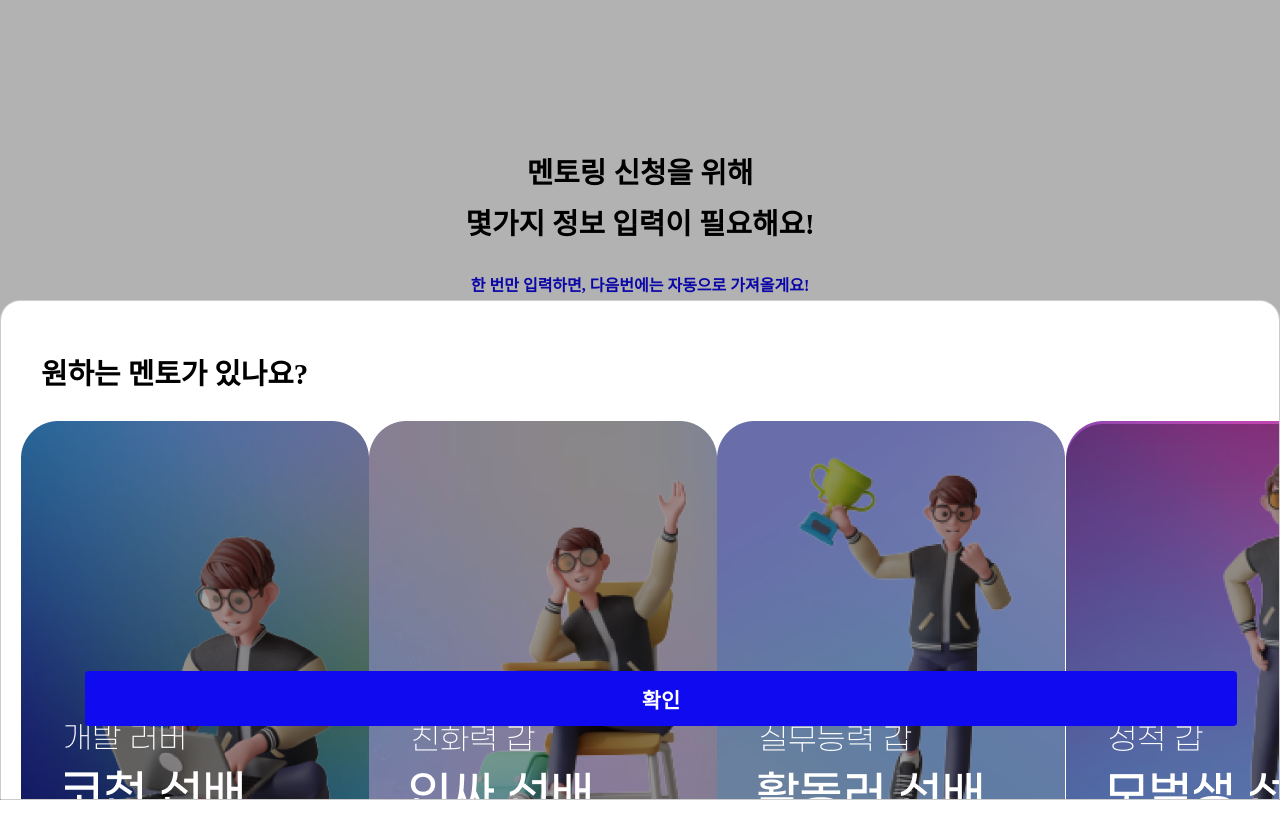
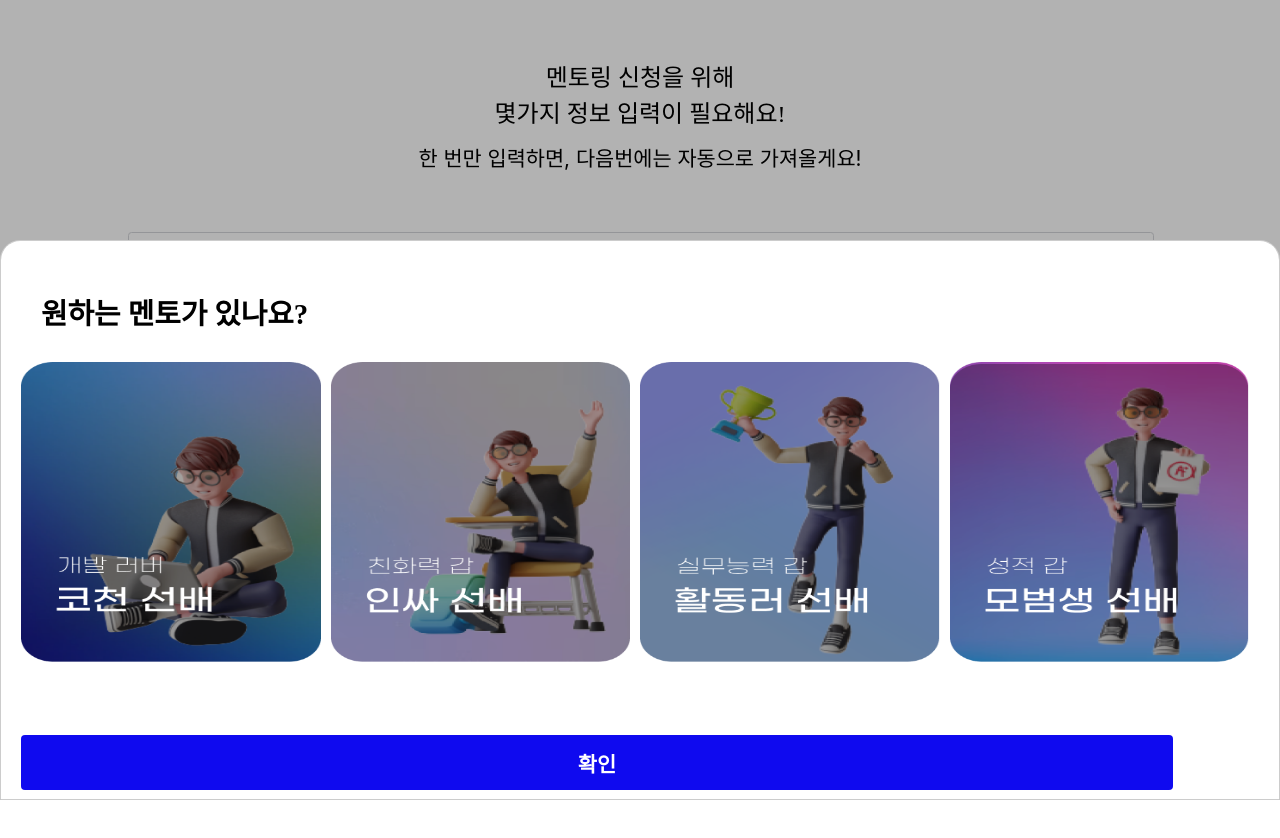
Before and after one commit to ITKOO/connect-dku-client, a React (Create React App) app: page /signup in a window 1280 px wide. Both pictures are taken after a click on the button "다음". Shown: the top 838 px of the page. After the commit the page ends 800 px from the top, so only its background shows below. Built offline with nearby package versions, Linux system fonts and the light colour scheme; a web font is replaced by a local one.

Commit message:
style(#14): 인트로 퍼블리싱 구현

```diff
--- a/package.json
+++ b/package.json
@@ -6,6 +6,7 @@
     "@testing-library/jest-dom": "^5.16.5",
     "@testing-library/react": "^13.4.0",
     "@testing-library/user-event": "^13.5.0",
+    "history": "^5.3.0",
     "react": "^18.2.0",
     "react-dom": "^18.2.0",
     "react-modal": "^3.16.1",
--- a/src/App.css
+++ b/src/App.css
@@ -3,39 +3,46 @@
 	padding: 0;
 }
 
-html, body, #root {
+html,
+body,
+#root {
 	height: 100%;
 }
 
-
 @font-face {
-    font-family: 'GmarketSansLight';
-    src: url('https://cdn.jsdelivr.net/gh/projectnoonnu/noonfonts_2001@1.1/GmarketSansLight.woff') format('woff');
+	font-family: "GmarketSansLight";
+	src: url("https://cdn.jsdelivr.net/gh/projectnoonnu/noonfonts_2001@1.1/GmarketSansLight.woff")
+		format("woff");
 }
 
 @font-face {
-    font-family: 'GmarketSansMedium';
-    src: url('https://cdn.jsdelivr.net/gh/projectnoonnu/noonfonts_2001@1.1/GmarketSansMedium.woff') format('woff');
+	font-family: "GmarketSansMedium";
+	src: url("https://cdn.jsdelivr.net/gh/projectnoonnu/noonfonts_2001@1.1/GmarketSansMedium.woff")
+		format("woff");
 }
 
 @font-face {
-    font-family: 'GmarketSansBold';
-    src: url('https://cdn.jsdelivr.net/gh/projectnoonnu/noonfonts_2001@1.1/GmarketSansBold.woff') format('woff');
+	font-family: "GmarketSansBold";
+	src: url("https://cdn.jsdelivr.net/gh/projectnoonnu/noonfonts_2001@1.1/GmarketSansBold.woff")
+		format("woff");
 }
 
 @font-face {
-    font-family: 'Pretendard-Light';
-    src: url('https://cdn.jsdelivr.net/gh/Project-Noonnu/noonfonts_2107@1.1/Pretendard-Light.woff') format('woff');
+	font-family: "Pretendard-Light";
+	src: url("https://cdn.jsdelivr.net/gh/Project-Noonnu/noonfonts_2107@1.1/Pretendard-Light.woff")
+		format("woff");
 }
 
 @font-face {
-    font-family: 'Pretendard-Regular';
-    src: url('https://cdn.jsdelivr.net/gh/Project-Noonnu/noonfonts_2107@1.1/Pretendard-Regular.woff') format('woff');
+	font-family: "Pretendard-Regular";
+	src: url("https://cdn.jsdelivr.net/gh/Project-Noonnu/noonfonts_2107@1.1/Pretendard-Regular.woff")
+		format("woff");
 }
 
 @font-face {
-    font-family: 'Pretendard-Bold';
-    src: url('https://cdn.jsdelivr.net/gh/Project-Noonnu/noonfonts_2107@1.1/Pretendard-Bold.woff') format('woff');
+	font-family: "Pretendard-Bold";
+	src: url("https://cdn.jsdelivr.net/gh/Project-Noonnu/noonfonts_2107@1.1/Pretendard-Bold.woff")
+		format("woff");
 }
 
 a {
@@ -45,7 +52,7 @@ a {
 .App {
 	width: 100%;
 	height: 100%;
-    font-family: 'Pretendard-Light';
+	font-family: "Pretendard-Light";
 }
 
 .page {
@@ -56,7 +63,7 @@ a {
 }
 
 .btnPrimary {
-    background-color: #0F0AEF;
+	background-color: #0f0aef;
 	color: white;
 }
 
@@ -87,15 +94,19 @@ button {
 }
 
 .blueTxt {
-    color: #0F0AEF;
+	color: #0f0aef;
 }
 
 .grayText {
-    color: #8D939D;
+	color: #8d939d;
+}
+
+.lightGrayTxt {
+	color: #757575;
 }
 
 .boldTxt {
-    font-family: 'Pretendard-Bold';
+	font-family: "Pretendard-Bold";
 }
 
 .textCenter {
--- a/src/components/Avatar.js
+++ b/src/components/Avatar.js
@@ -2,9 +2,9 @@ import "./css/Avatar.css";
 
 function Avatar({ ImageSrc }) {
 	return (
-		<div>
+		<>
 			<img className="Avatar" src={ImageSrc} />
-		</div>
+		</>
 	);
 }
 
--- a/src/components/css/AcceptButton.css
+++ b/src/components/css/AcceptButton.css
@@ -1,10 +1,11 @@
 @import url("https://cdn.jsdelivr.net/gh/orioncactus/pretendard@v1.3.6/dist/web/static/pretendard.css");
 
 .AcceptButton {
-	width: 90vw;
+	width: 90%;
+	text-align: center;
 	position: fixed;
 	bottom: 10px;
-	margin: 5%;
+	margin: auto;
 	padding: 20px 60px;
 	font-family: "Pretendard Variable";
 	font-size: 1.3rem;
--- a/src/components/css/Avatar.css
+++ b/src/components/css/Avatar.css
@@ -1,5 +1,7 @@
 .Avatar {
-    width: 100px;
-    height: 100px;
-    border-radius: 50%;
+	width: 40%;
+	height: 40%;
+	border-radius: 50%;
+	margin: 10px 10px;
+	object-fit: cover;
 }
--- a/src/css/Intro.css
+++ b/src/css/Intro.css
@@ -8,33 +8,15 @@
 	--color-main: #0f0aef;
 }
 
-.Intro {
-    width: 100%;
-    text-align: center;
+p {
+	margin-top: 10px;
 }
 
-.title {
-    margin-top: 150px;
-    margin-bottom: 30px;
-    font-weight: 900;
-}
-
-.Intro-greeting {
-    margin-bottom: 10px;
-    font-size: 1.8rem;
-}
-
-.description {
-    font-weight: 600;
-    color: var(--color-main);
-}
-
-.description-sub {
-    margin-top: 5px;
-}
-
-.sub {
-    color: var(--color-grey);
+.intro {
+	position: relative;
+	height: 100%;
+	padding-top: 50px;
+	text-align: center;
 }
 
 .slider {
@@ -52,12 +34,6 @@
 	animation: loop 60s linear infinite;
 }
 
-.Avatar {
-    margin: 10px 10px;
-    transition: transform 0.5s ease;
-    object-fit: cover;
-}
-
 @keyframes loop {
 	from {
 		transform: translateX(0);
--- a/src/css/SignUp.css
+++ b/src/css/SignUp.css
@@ -11,18 +11,10 @@ p {
 	margin-top: 10px;
 }
 
-.SignUp {
-    width: 100%;
-    text-align: center;
-}
-
-.title {
-    font-size: 1.8rem;
-    text-align: center;
-}
-
-.description {
-    color: var(--color-grey);
+.signup {
+	position: relative;
+	height: 100%;
+	padding-top: 50px;
 	text-align: center;
 }
 
@@ -42,27 +34,33 @@ p {
 	background-color: var(--color-white);
 	border: 1px solid var(--color-lightgrey);
 	border-radius: 3.5px;
-    padding: 15px 15px;
+	padding: 10px 0;
 	margin: 10px 0;
 }
 
 .input-gender > input {
 	width: 45%;
-    height: 50px;
+	height: 40px;
 	color: var(--color-lightgrey);
 }
 
-.input-gender > input:hover {
+.input-gender > input:hover,
+.input-gender > input:focus {
 	color: var(--color-main);
 	border: 1px solid var(--color-main);
+	transition: 0.2s;
 }
 
 .input-phone > input[type="button"] {
 	background-color: var(--color-lightgrey);
 	border: none;
 	width: 40%;
-    height: 50px;
+	height: 40px;
 	border-radius: 3.5px;
+}
+
+.input-phone > input[type="text"] {
+	width: 50%;
 }
 
 .phonenum {
@@ -71,7 +69,7 @@ p {
 
 .input-gender,
 .input-phone {
-    width: 109%;
+	width: 100%;
 	display: flex;
 	flex-direction: row;
 	justify-content: space-between;
@@ -87,17 +85,17 @@ p {
 	font-weight: 900;
 	font-size: 1.8rem;
 	margin: 30px 20px;
-    position: fixed;
+
+	display: block;
 }
 
 .mento-types {
 	display: flex;
-    margin-top: 100px;
 }
 
 .mento-types > img {
-    width: 232px;
-    height: 311px;
+	width: 100%;
+	height: 300px;
 	border-radius: 0;
 	object-fit: fill;
 	margin-right: 10px;
--- a/src/pages/Intro.js
+++ b/src/pages/Intro.js
@@ -1,7 +1,7 @@
 import React from "react";
 import "../css/Intro.css";
-import NextButton from "../components/NextButton";
 import Avatar from "../components/Avatar";
+import { Link } from "react-router-dom";
 
 function Intro() {
 	const images = [
@@ -16,27 +16,33 @@ function Intro() {
 	];
 
 	return (
-    <div className="App Intro">
-      <div className="Intro title">
-        <div className="Intro-greeting sub">환영해요! 지투님</div>
-        <div className="Intro-greeting main">편리하고 빠른 멘토멘티 매칭</div>
-      </div>
-      <p className="Intro description">
+		<div className="page ftM">
+			<div className="intro">
+				<p className="boldTxt textCenter wideLineHeight lightGrayTxt ftLg">
+					환영해요! 지투님
+				</p>
+				<p className="boldTxt textCenter wideLineHeight ftLg">
+					편리하고 빠른 멘토멘티 매칭
+				</p>
+
+				<p className="textCenter blueTxt ftSm boldTxt">
 					여러 학생들이 커넥트 DKU를 통해
-        <p className="Intro description-sub">멘토 매칭을 하고 있어요</p>
+					<br />
+					멘토 매칭을 하고 있어요.
 				</p>
-      <div className="slider">
+
 				<div className="profiles">
 					{images.map((source, idx) => (
-            <Avatar ImageSrc={source}/>
+						<Avatar ImageSrc={source} />
 					))}
 					{images.map((source, idx) => (
-            <Avatar ImageSrc={source}/>
+						<Avatar ImageSrc={source} />
 					))}
 				</div>
-      </div>
-      <div className="NextBtn">
-        <NextButton/>
+
+				<Link to="/signup">
+					<button className="btnPrimary bottomBtn">다음</button>
+				</Link>
 			</div>
 		</div>
 	);
--- a/src/pages/SignUp.js
+++ b/src/pages/SignUp.js
@@ -1,4 +1,4 @@
-import React, {useState} from "react";
+import React, { useState } from "react";
 import "../css/SignUp.css";
 import NextButton from "../components/NextButton";
 import AcceptButton from "../components/AcceptButton";
@@ -15,46 +15,49 @@ function SignUp() {
 	];
 
 	return (
-    <div className="App SignUp">
-      <p className="SignUp title">
+		<div className="page ftM">
+			<div className="signup">
+				<p className="boldTxt textCenter wideLineHeight ftLg">
 					멘토링 신청을 위해
-        <p>몇가지 정보 입력이 필요해요!</p>
+					<br />
+					몇가지 정보 입력이 필요해요!
 				</p>
-      <div className="SignUp description">
+				<p className="grayTxt">
 					한 번만 입력하면, 다음번에는 자동으로 가져올게요!
-      </div>
+				</p>
 
 				<form className="SignUp-form">
-        <input type="text" placeholder="이름" className="input name"/>
-        <input
-          type="text"
-          placeholder="학번"
-          className="input studentID"
-        ></input>
+					<div>
+						<input type="text" placeholder="  이름" className="input" />
+					</div>
+					<div>
+						<input type="text" placeholder="  학번" className="input"></input>
+					</div>
 					<div className="input-gender">
-          <input type="button" value="남자" className="input male"/>
-          <input type="button" value="여자" className="input female"/>
+						<input type="button" value="남자" className="input male" />
+						<input type="button" value="여자" className="input female" />
 					</div>
-        <input type="text" placeholder="나이" className="input age"></input>
+					<div>
+						<input type="text" placeholder="  나이" className="input"></input>
+					</div>
 					<div className="input-phone">
-          <input
-            type="text"
-            placeholder="휴대폰 번호"
-            className="input phonenum"
-          />
-          <input type="button" value="인증받기"/>
+						<input type="text" placeholder="  휴대폰 번호" className="input" />
+						<input type="button" value="인증받기" className="input" />
 					</div>
-        <input type="text" placeholder="인증번호" className="input validnum"/>
+					<div>
+						<input type="text" placeholder="  인증번호" className="input" />
+					</div>
 				</form>
 
-      <div className="NextBtn">
-        <NextButton
-          clickEvent={() => {
+				<button
+					className="btnPrimary bottomBtn"
+					onClick={() => {
 						setActiveModal(true);
 						console.log(activeModal);
 					}}
-        />
-      </div>
+				>
+					다음
+				</button>
 
 				<Modal
 					className="modal"
@@ -72,7 +75,7 @@ function SignUp() {
 						},
 						content: {
 							position: "absolute",
-            top: "300px",
+							top: "30%",
 							left: 0,
 							right: 0,
 							bottom: 0,
@@ -89,13 +92,12 @@ function SignUp() {
 					<div className="modal-title">원하는 멘토가 있나요?</div>
 					<div className="mento-types">
 						{mento_types.map((source, idx) => (
-            <a>
-              <img src={source} className={idx}/>
-            </a>
+							<img src={source} className={idx} />
 						))}
 					</div>
-        <AcceptButton clickEvent={() => setActiveModal(false)}/>
+					<AcceptButton clickEvent={() => setActiveModal(false)} />
 				</Modal>
+			</div>
 		</div>
 	);
 }
```
Also changed, not shown: src/index.js (+11 -11 lines), 1 other file (tests, documents, lock files or other folders). Lines whose indentation alone changed are shown as unchanged.
